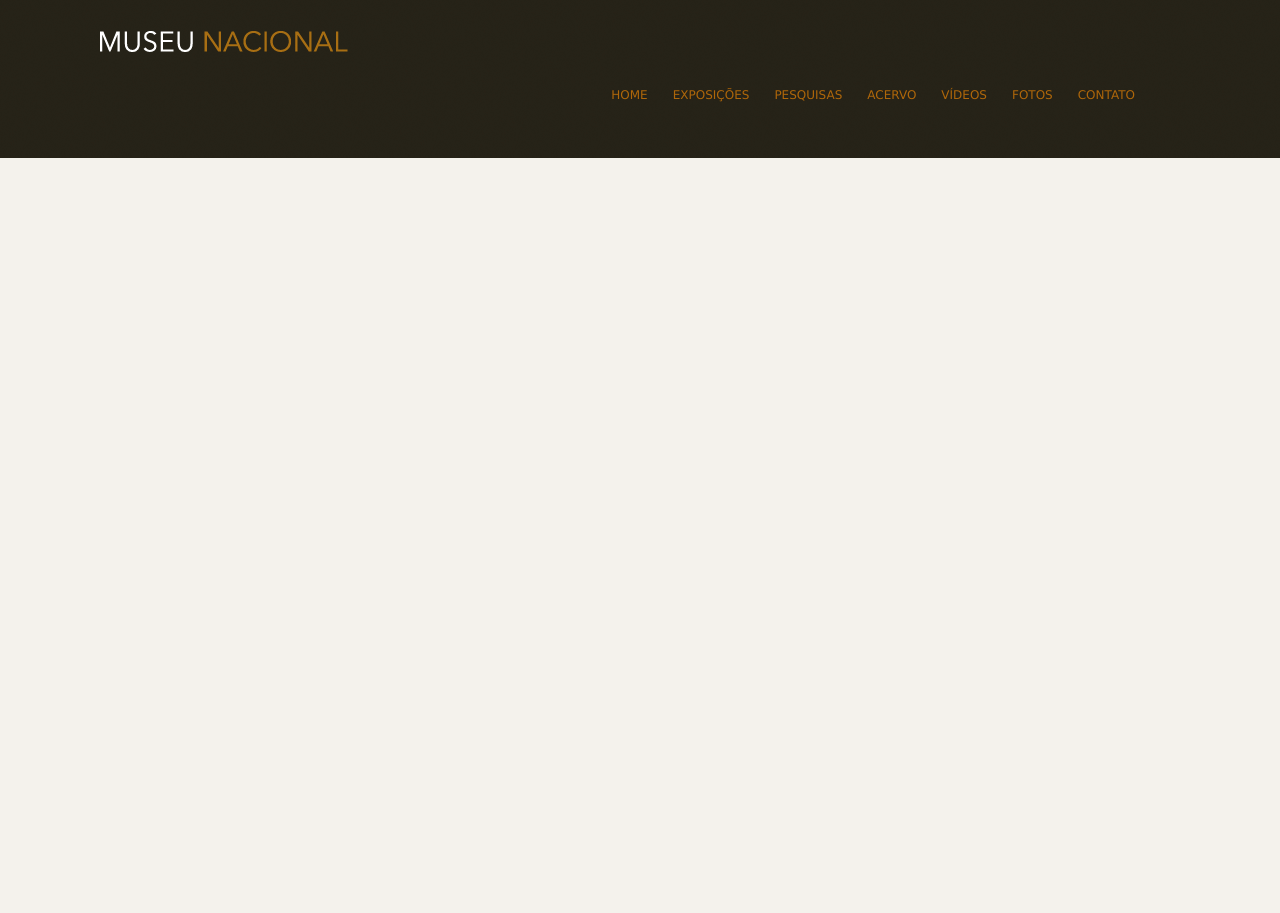
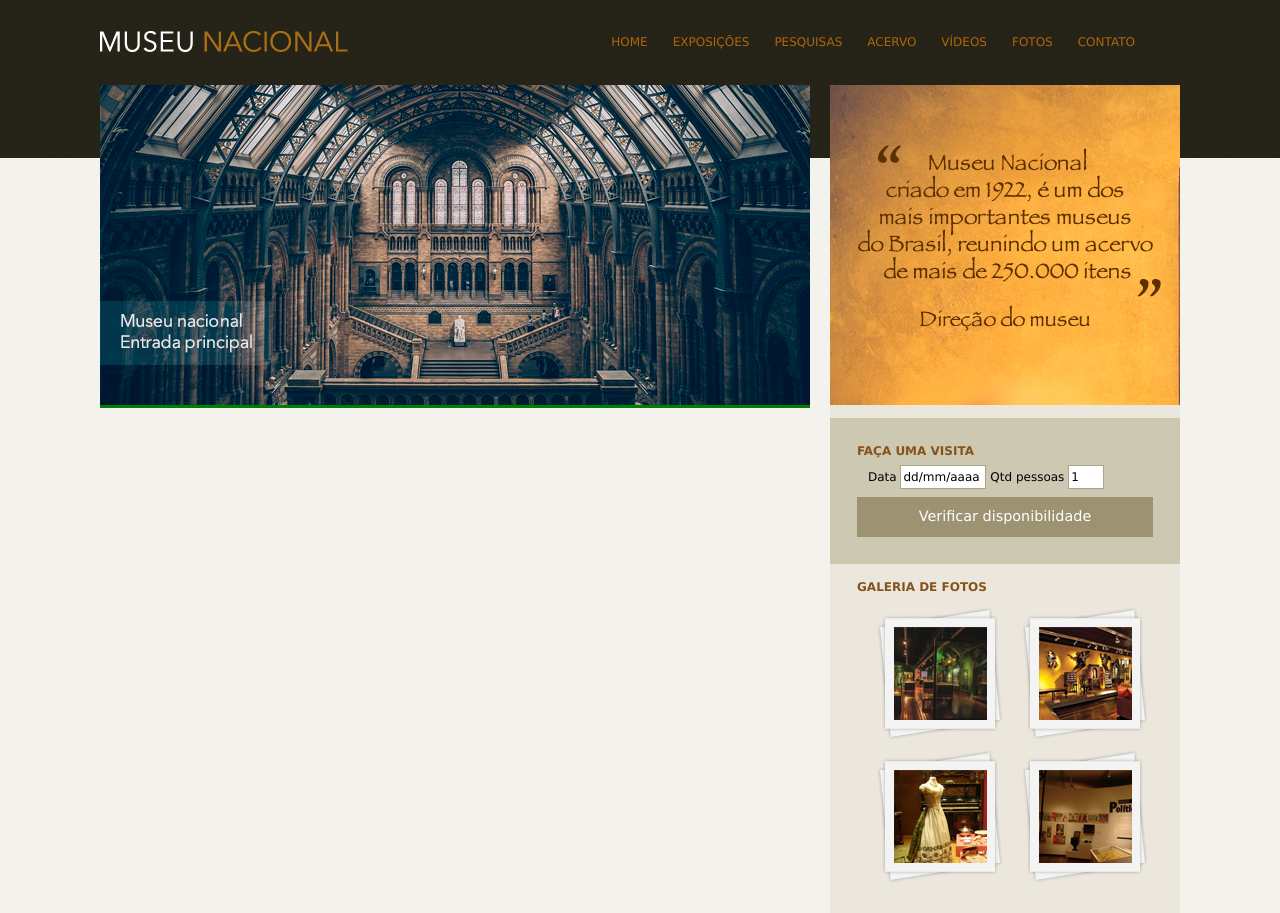
Before and after one commit to BrunoASG/Museu-Nacional, a plain HTML site: page index.html in a window 1280 px wide. Before the commit the page ends 800 px from the top, so only its background shows below. Drawn offline with Linux system fonts and the light colour scheme.

Commit message:
cria e estilisa formulario de visita e galeria de fotos da home.

```diff
--- a/css/stayle.css
+++ b/css/stayle.css
@@ -21,7 +21,9 @@ a:hover{
 }
 
 /* Logo  */
-
+#logo h1 {
+    float: left;
+}
 
 #logo a {
     width: 248px;
@@ -58,3 +60,108 @@ nav ul li a:link {
 nav ul li a:hover {
     border-bottom: 1px solid #535358;
 }
+
+/* Principal */
+
+
+#conteudo {
+    width: 710px;
+    float: left;
+    background: green;
+}
+
+aside {
+    width: 350px;
+    float: right;
+    background: #ebe7dd;
+    padding-bottom: 30px;
+}
+
+section#visita {
+    background: #cdc8b1;
+    padding: 10px 27px 27px 27px;
+    margin-top: 10px;
+
+}
+
+h4 {
+    color: #86521a;
+    text-transform: uppercase;
+    padding-bottom: 3px;
+    margin-bottom: 0;
+}
+
+/* Formulários */
+
+
+input {
+    height: 20px;
+    width: 80px;
+    background: white;
+    border: none;
+    font-size: 1em;
+}
+
+input.campo {
+    border: 1px solid #ada484;
+
+}
+
+input.botao {
+    background: #9d9271;
+    color: white;
+    width: 100%;
+    height: 40px;
+    font-size: 1.2em;
+}
+input.botao:hover{
+    background: #7e755b;
+    cursor: pointer;
+}
+
+fieldset {
+    border: none;
+
+}
+
+legend {
+    display: none;
+}
+
+/* Galeria */
+
+
+
+section#galeria {
+padding: 0 27px 0 27px ;
+
+}
+
+section#galeria a {
+
+    display: block;
+    background: url(/imagens/fundo-foto.png) no-repeat;
+    float: left;
+    padding: 17px 15px 17px 15px;
+    margin: 10px 0 0 20px;
+
+}
+
+section#galeria img:hover {
+    margin-left: 2px;
+    margin-top: 0px;
+    margin-bottom: 3px;
+    box-shadow: 5px 5px 3px rgba(0, 0, 0, 0.7);
+}
+
+section#galeria img {
+    margin-left: 2px;
+    margin-top: 3px;
+}
+
+
+/* Rodapé */
+
+footer {
+    clear: both;
+}
--- a/index.html
+++ b/index.html
@@ -45,8 +45,72 @@
 
         </header>
         <!-- Fim do header -->
+        <!-- Início conteudo principla -->
+        <div id="principla">
+
+            <div id="conteudo">
+                <section id="capa">
+                    <img src="/imagens/museu.png" alt="">
+                </section>
+            </div>
+
+            <aside>
+                <section id="depoimento">
+                    <img src="/imagens/depoimento.png" alt="">
+                </section>
+
+                <!-- Inicio Seção visita -->
+                <section id="visita">
+                    <h4>Faça uma visita</h4>
+                    <form action="">
+                        <fieldset>
+                            <legend>Selecione uma data</legend>
+                            <label for="data">Data</label>
+                            <input class="campo" type="text" id="data" value="dd/mm/aaaa">
+
+                            <label for="qtd">Qtd pessoas</label>
+                            <input class="campo" style="width: 30px;" type="text" id="qtd" value="1">
+
+                        </fieldset>
+                        <input class="botao" type="submit" value="Verificar disponibilidade">
+                    </form>
+                </section>
+                <!-- Fim da seção visita -->
+
+                <!-- Inicio seção galeria -->
+                <section id="galeria">
+                    <h4>Galeria de Fotos</h4>
+                    <div>
+                    <a href="">
+                        <img src="/imagens/imagem1.jpg" height="93px" width="93px" alt="Descrição da imagem1">
+                    </a>
+
+                    <a href="">
+                        <img src="/imagens/imagem2.jpg" height="93px" width="93px" alt="Descrição da imagem2">
+                    </a>
+                    </div>
+
+                    <div>
+                    <a href="">
+                        <img src="/imagens/imagem3.jpg" height="93px" width="93px" alt="Descrição da imagem3">
+                    </a>
+
+                    <a href="">
+                        <img src="/imagens/imagem4.jpg" height="93px" width="93px" alt="Descrição da imagem4">
+                    </a>
+                    </div>
+                </section>
+                <!-- Fim seção galeria -->
 
 
+            </aside>
+
+        </div>
+       <!-- Fim conteudo principla -->
+
+       <footer>
+
+       </footer>
 
     </div>
     <!-- Fim container -->
```
